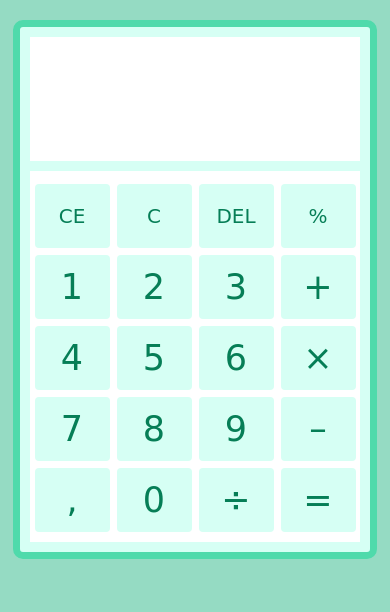
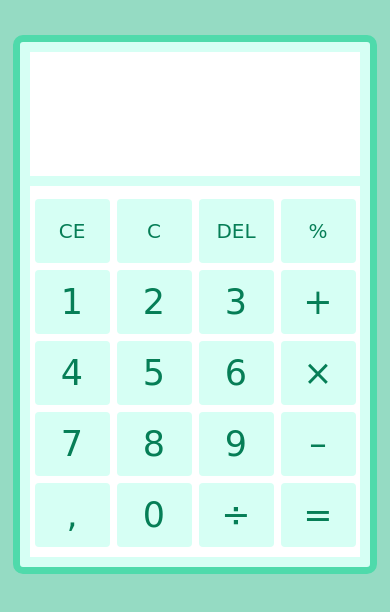
Before and after one commit to NikaSalnikova/NikaSalnikova.github.io, a plain HTML site: page index.html in a window 390 px wide. Drawn offline with Linux system fonts and the light colour scheme; a web font is replaced by a local one.

Commit message:
Update style.css

```diff
--- a/style.css
+++ b/style.css
@@ -90,7 +90,7 @@ button:active {
 
 @media screen and (max-width: 900px) {
     body {
-        margin-top: 20px; }
+        margin-top: 35px; }
     #main_container {
         width: 350px;
         height: 525px; }
```
